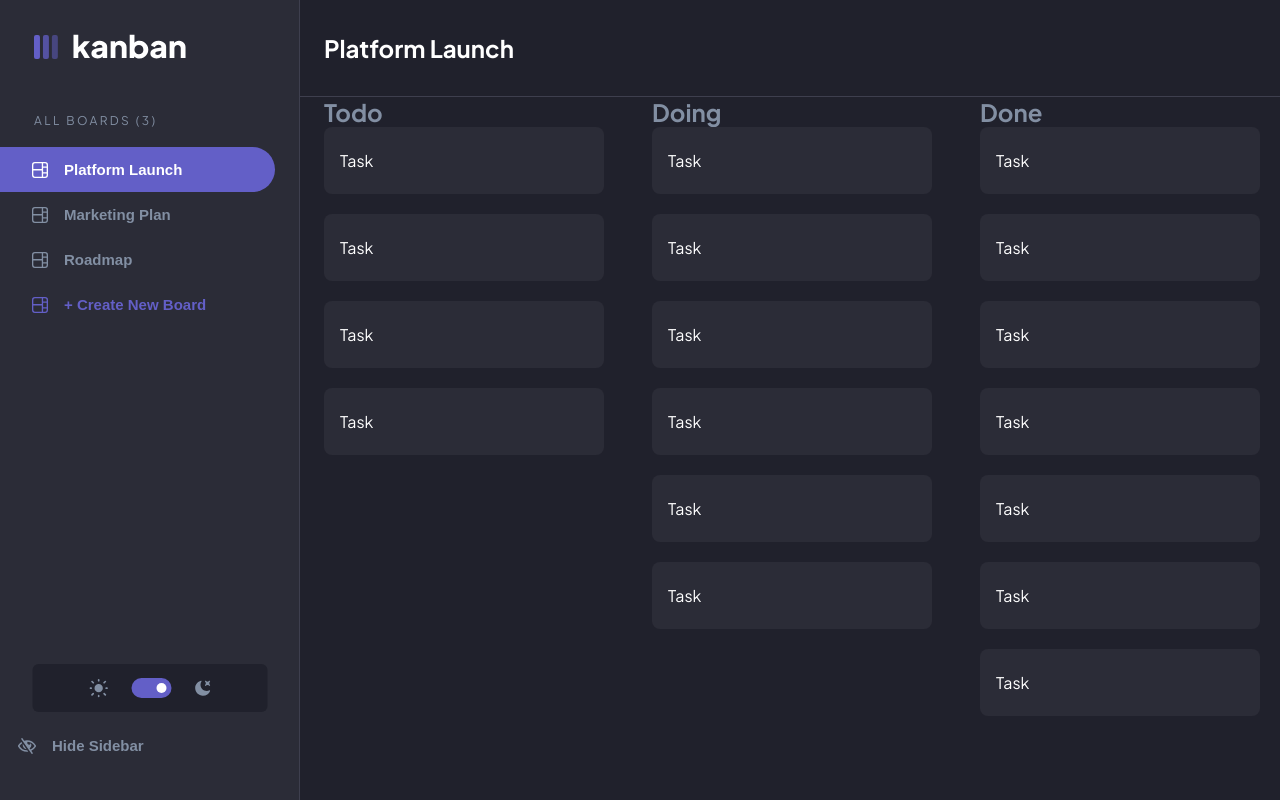
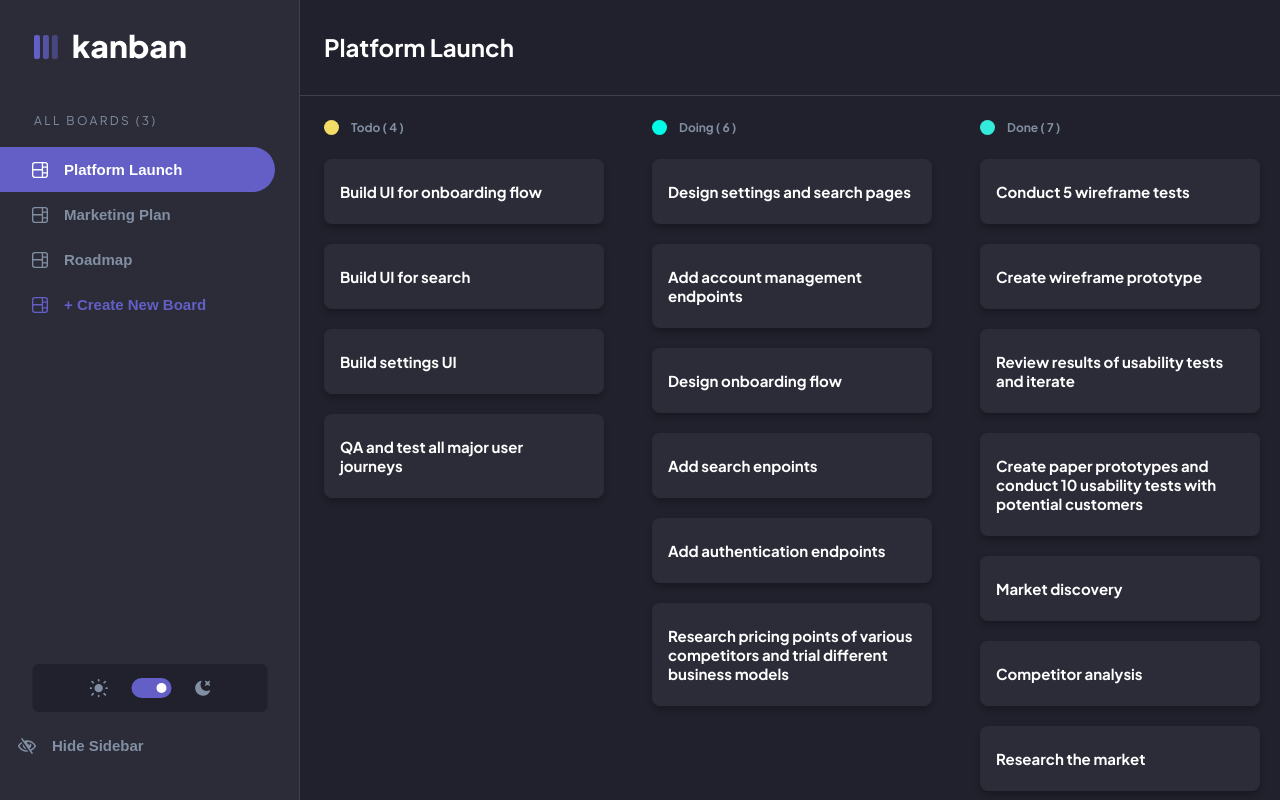
Before and after one commit to LordCail1/kanban-task-management, a React (Vite) app: page / in a window 1280 px wide. Built offline with nearby package versions, Linux system fonts and the light colour scheme.

Commit message:
finished displaying tasks on 'Main' component

```diff
--- a/package.json
+++ b/package.json
@@ -12,8 +12,10 @@
   "dependencies": {
     "@hookform/resolvers": "^3.1.0",
     "@reduxjs/toolkit": "^1.9.5",
+    "@types/randomcolor": "^0.5.7",
     "@types/styled-components": "^5.1.26",
     "nanoid": "^4.0.2",
+    "randomcolor": "^0.6.2",
     "react": "^18.2.0",
     "react-dom": "^18.2.0",
     "react-hook-form": "^7.43.9",
--- a/src/components/Column/Column.tsx
+++ b/src/components/Column/Column.tsx
@@ -1,7 +1,8 @@
 import { useAppSelector } from "../../hooks/redux/reduxHooks"
 import Task from "../Task/Task"
 import StyledColumn from "./Column.styled"
-import ColumnTitle from "./ColumnTitle"
+import ColumnTitle from "./ColumnTitle/ColumnTitle"
+import randomColor from "randomcolor"
 
 const Column = ({ id }: { id: string }) => {
 	const thisColumn = useAppSelector((state) =>
@@ -18,11 +19,17 @@ const Column = ({ id }: { id: string }) => {
 		})
 	}
 
+  if (thisColumnTasks.length === 0) return null
+
 	return (
 		<StyledColumn>
-			<ColumnTitle name={thisColumn?.name}/>
+			<ColumnTitle
+				name={thisColumn?.name}
+				color={randomColor()}
+        quantity={thisColumnTasks.length}
+			/>
 			{thisColumnTasks.map((task) => (
-				<Task key={task.id} />
+				<Task key={task.id} title={task.title}/>
 			))}
 		</StyledColumn>
 	)
--- a/src/components/Column/ColumnTitle.tsx
+++ /dev/null
@@ -1,7 +0,0 @@
-import StyledColumnTitle from "./ColumnTitle.styled"
-
-const ColumnTitle = ({ name }: { name: string | undefined }) => {
-	return <StyledColumnTitle>{name}</StyledColumnTitle>
-}
-
-export default ColumnTitle
--- a/src/components/Column/ColumnTitle.styled.tsx
+++ b/src/components/Column/ColumnTitle/ColumnTitle.styled.tsx
@@ -2,7 +2,7 @@ import styled from "styled-components"
 
 const StyledColumnTitle = styled.h2`
 	color: ${({ theme }) => theme.colors.medium_grey};
-
+	font-size: 0.75rem;
 `
 
 export default StyledColumnTitle
--- /dev/null
+++ b/src/components/Column/ColumnTitle/ColumnTitle.tsx
@@ -0,0 +1,22 @@
+import StyledColumnTitle from "./ColumnTitle.styled"
+import StyledColumnTitleColorCircle from "./ColumnTitleColorCircle/ColumnTitleColorCircle.styled"
+import StyledColumnTitleContainer from "./ColumnTitleContainer/ColumnTitleContainer.styled"
+
+const ColumnTitle = ({
+	name,
+	color,
+	quantity
+}: {
+	name: string | undefined
+	color: string
+	quantity: number
+}) => {
+	return (
+		<StyledColumnTitleContainer>
+			<StyledColumnTitleColorCircle itemColor={color}></StyledColumnTitleColorCircle>
+			<StyledColumnTitle>{name} ( {quantity} )</StyledColumnTitle>
+		</StyledColumnTitleContainer>
+	)
+}
+
+export default ColumnTitle
--- /dev/null
+++ b/src/components/Column/ColumnTitle/ColumnTitleColorCircle/ColumnTitleColorCircle.styled.tsx
@@ -0,0 +1,16 @@
+import styled from "styled-components";
+
+
+
+const StyledColumnTitleColorCircle = styled.div<{itemColor: string}>`
+    width: 15px;
+    height: 15px;
+    border-radius: 200px;
+    background-color: ${({itemColor}) => itemColor};
+    margin-right: 12px;
+
+
+
+`
+
+export default StyledColumnTitleColorCircle
--- /dev/null
+++ b/src/components/Column/ColumnTitle/ColumnTitleContainer/ColumnTitleContainer.styled.tsx
@@ -0,0 +1,9 @@
+import styled from "styled-components"
+
+const StyledColumnTitleContainer = styled.div`
+	display: flex;
+	align-items: center;
+	margin: 24px 0;
+`
+
+export default StyledColumnTitleContainer
--- a/src/components/Task/Task.styled.tsx
+++ b/src/components/Task/Task.styled.tsx
@@ -2,12 +2,16 @@ import styled from "styled-components";
 
 
 const StyledTask = styled.div`
-    background-color: ${({theme}) => theme.colors.dark_grey};
+    background-color: ${({theme}) => theme.style === 'dark' ? theme.colors.dark_grey : theme.colors.white};
     border-radius: 8px;
-    color: ${({theme}) => theme.colors.white};
+    color: ${({theme}) => theme.style === 'dark' ? theme.colors.white : theme.colors.black};
     cursor: pointer;
     margin-bottom: 20px;
     padding: 23px 16px;
+    font-size: 15px;
+    font-weight: 700;
+    max-width: 280px;
+    box-shadow: 0px 4px 6px rgba(0, 0, 0, 0.25);
 `
 
 export default StyledTask
--- a/src/components/Task/Task.tsx
+++ b/src/components/Task/Task.tsx
@@ -1,9 +1,7 @@
-import StyledTask from './Task.styled'
+import StyledTask from "./Task.styled"
 
-const Task = () => {
-  return (
-    <StyledTask>Task</StyledTask>
-  )
+const Task = ({ title }: { title: string }) => {
+	return <StyledTask>{title}</StyledTask>
 }
 
 export default Task
```
Also changed, not shown: 1 other file (tests, documents, lock files or other folders).
